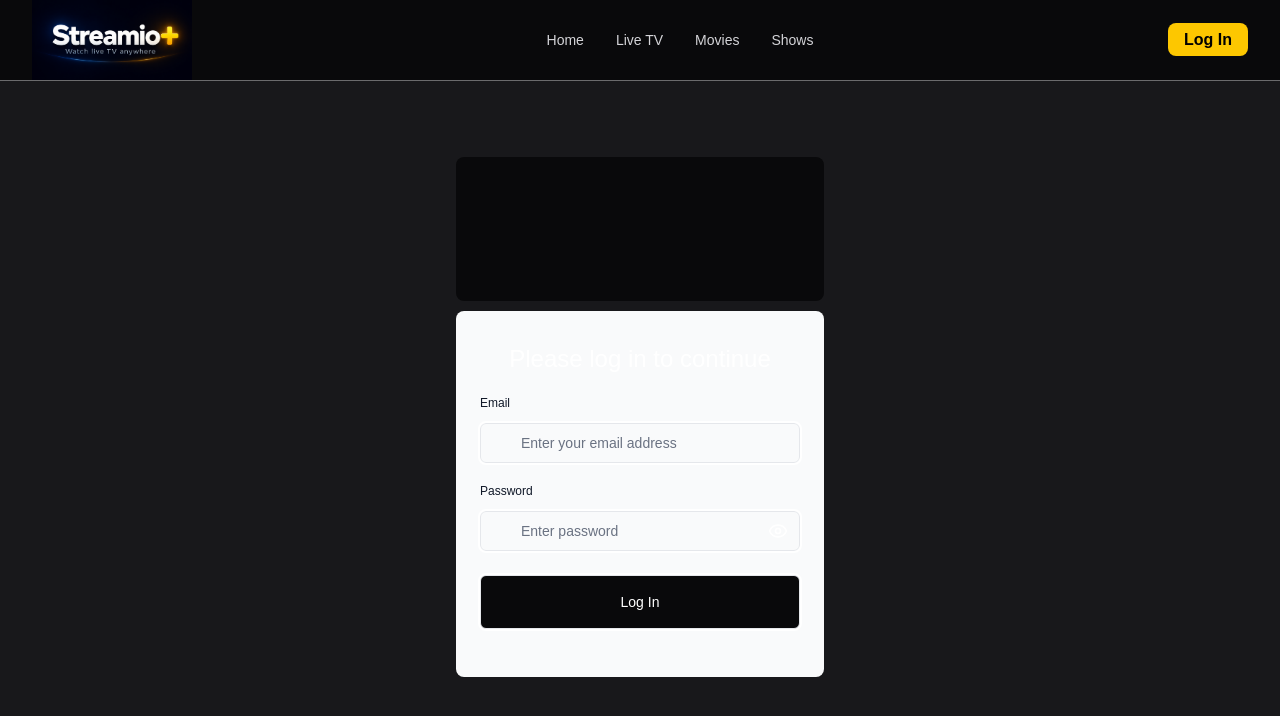
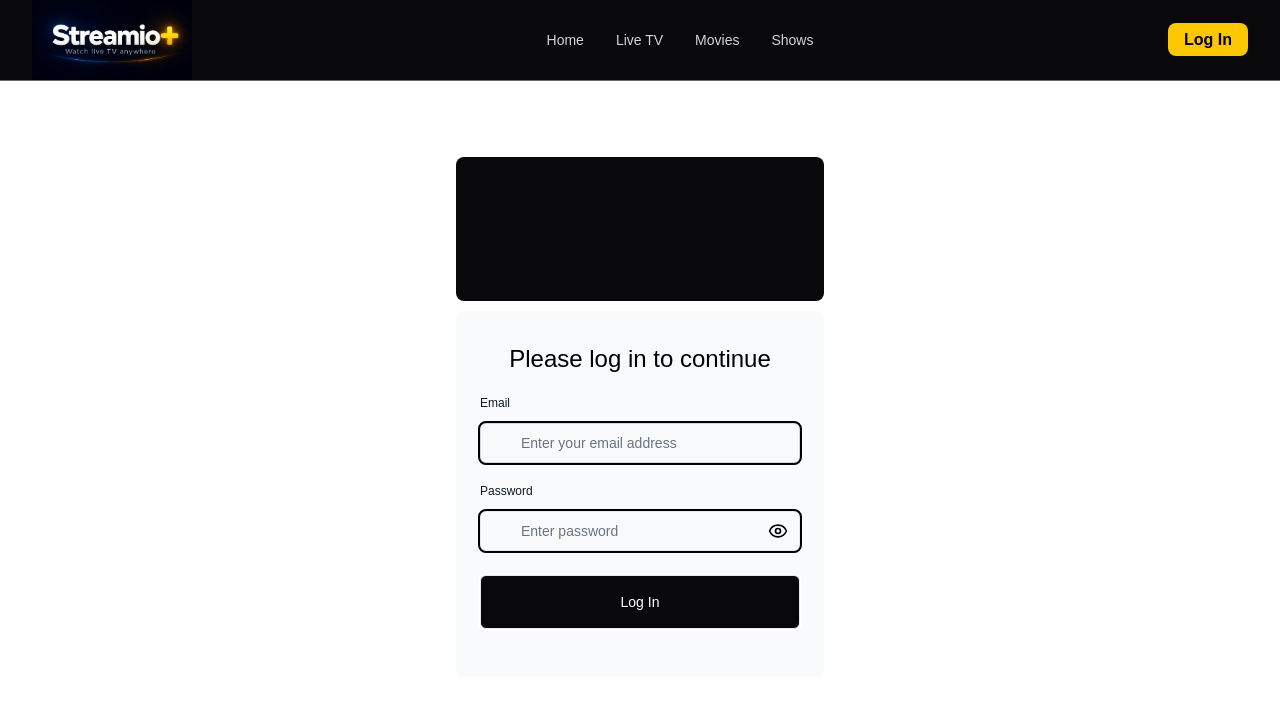
Before and after one commit to christophercortes/streamio, a Next.js app: page /login in a window 1280 px wide. Shown: the top 716 px of the page. Built offline with nearby package versions, Linux system fonts and the light colour scheme; no server answers.

Commit message:
login form color fixed

```diff
--- a/app/login/page.tsx
+++ b/app/login/page.tsx
@@ -3,7 +3,7 @@ import { Suspense } from 'react';
 
 export default function LoginPage() {
   return (
-    <main className="flex items-center justify-center md:h-screen">
+    <main className="flex items-center justify-center md:h-screen bg-white">
       <div className="relative mx-auto flex w-full max-w-[400px] flex-col space-y-2.5 p-4 md:-mt-32">
         <div className="flex h-20 w-full items-end rounded-lg bg-zinc-950 p-3 md:h-36">
         </div>
--- a/app/ui/login-form.tsx
+++ b/app/ui/login-form.tsx
@@ -14,7 +14,7 @@ export default function LoginForm() {
   return (
     <form action={formAction} className="space-y-3">
       <div className="flex-1 rounded-lg bg-gray-50 px-6 pb-4 pt-8">
-        <h1 className="mb-3 text-center text-2xl">
+        <h1 className="mb-3 text-center text-2xl text-black">
           Please log in to continue
         </h1>
         <div className="w-full">
@@ -27,7 +27,7 @@ export default function LoginForm() {
             </label>
             <div className="relative">
               <input
-                className="peer block w-full rounded-md border border-gray-200 py-[9px] pl-10 text-sm outline-2 placeholder:text-gray-500"
+                className="text-black peer block w-full rounded-md border border-gray-300 py-[9px] pl-10 text-sm outline-2 placeholder:text-gray-500"
                 id="email"
                 type="email"
                 name="email"
@@ -45,7 +45,7 @@ export default function LoginForm() {
             </label>
             <div className="relative">
               <input
-                className="peer block w-full rounded-md border border-gray-200 py-[9px] pl-10 text-sm outline-2 placeholder:text-gray-500"
+                className="text-black peer block w-full rounded-md border border-gray-200 py-[9px] pl-10 text-sm outline-2 placeholder:text-gray-500"
                 id="password"
                 type={showPassword ? "text" : "password"}
                 name="password"
@@ -56,7 +56,7 @@ export default function LoginForm() {
               <button
                 type="button"
                 onClick={() => SetShowPassword(!showPassword)}
-                className="absolute right-3 top-1/2 -translate-y-1/2"
+                className="text-black absolute right-3 top-1/2 -translate-y-1/2"
                 aria-label={showPassword ? "Hide password" : "Show password"}
               >
                 {showPassword ? (
```
